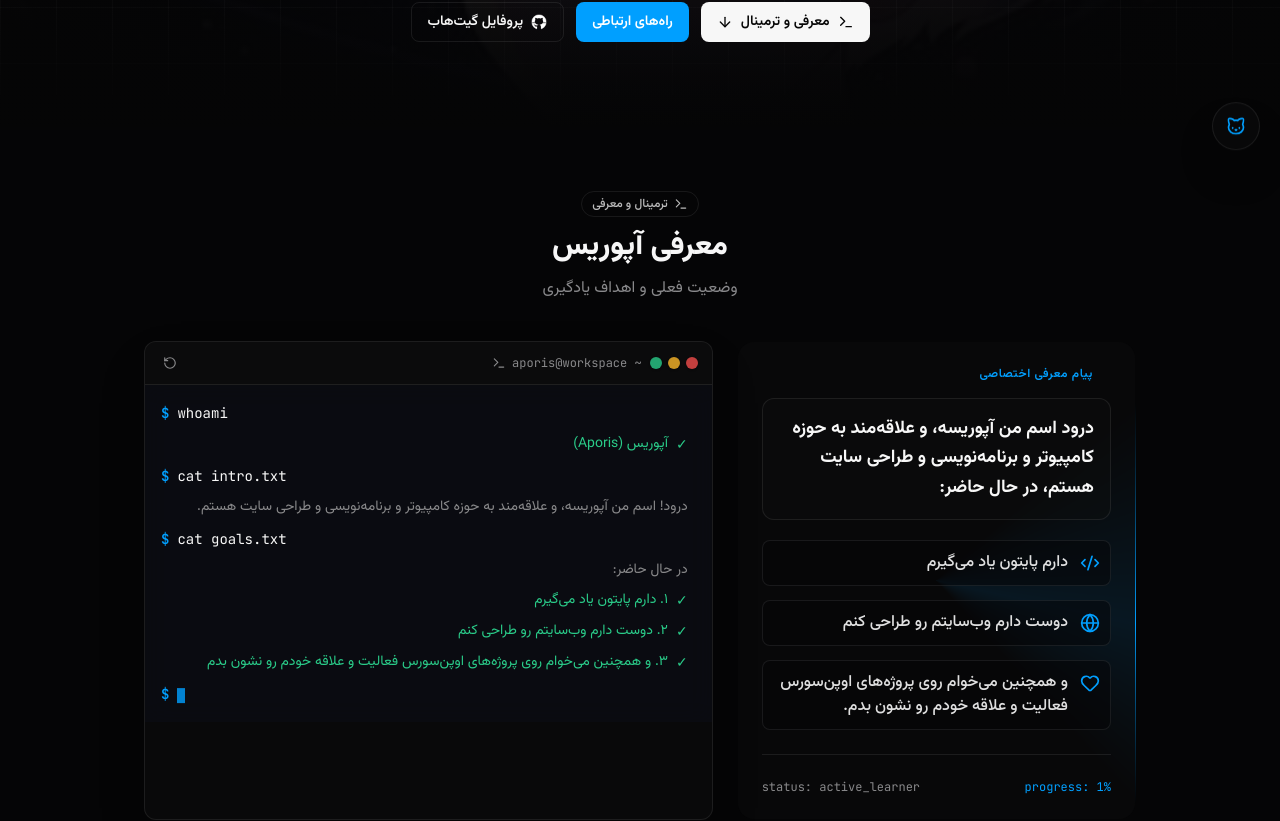
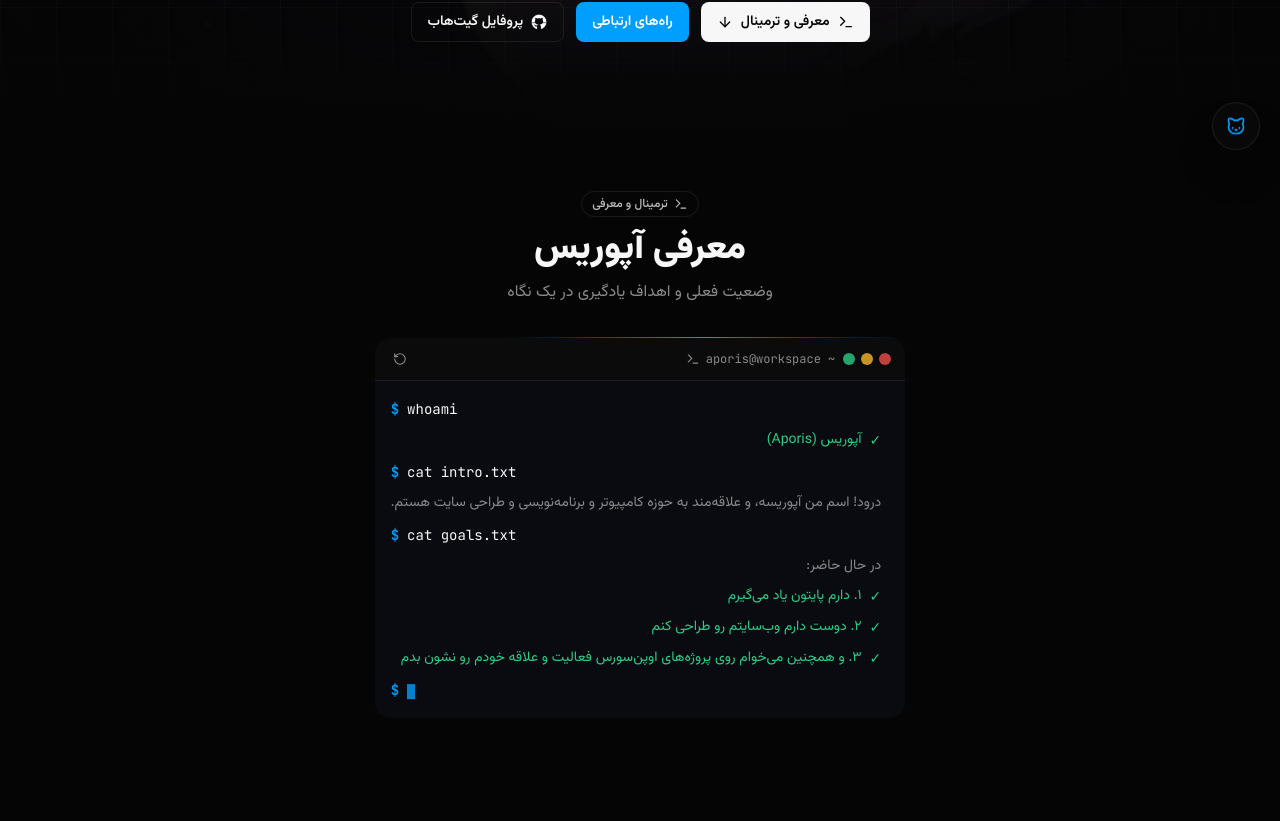
Before and after one commit to Aporis3674/Aporis3674.github.io, a React (Vite) app: page / in a window 1280 px wide. Shown: the part 618-1439 px from the top of the page. Built offline with nearby package versions, Linux system fonts and the light colour scheme; no server answers.

Commit message:
refactor: حذف کارت تکراری معرفی و متمرکزسازی ترمینال در مرکز صفحه

```diff
--- a/src/components/sections/IntroTerminal.tsx
+++ b/src/components/sections/IntroTerminal.tsx
@@ -2,8 +2,7 @@ import * as React from "react";
 import { Terminal, type TerminalLine } from "@/components/animations/terminal";
 import { Badge } from "@/components/ui/badge";
 import { BorderBeam } from "@/components/animations/border-beam";
-import { BlurText } from "@/components/animations/blur-text";
-import { Terminal as TerminalIcon, Sparkles, Code2, Globe, Heart } from "lucide-react";
+import { Terminal as TerminalIcon } from "lucide-react";
 
 export function IntroTerminal() {
   const terminalLines: TerminalLine[] = [
@@ -34,78 +33,30 @@ export function IntroTerminal() {
   ];
 
   return (
-    <section id="intro" className="py-16 px-4 max-w-5xl mx-auto">
-      <div className="flex flex-col items-center text-center mb-10">
+    <section id="intro" className="py-16 px-4 max-w-4xl mx-auto">
+      <div className="flex flex-col items-center text-center mb-8">
         <Badge variant="outline" className="mb-3 text-brand border-brand/30 gap-1.5">
           <TerminalIcon className="size-3.5" />
           <span>ترمینال و معرفی</span>
         </Badge>
-        <h2 className="text-2xl sm:text-3xl font-extrabold text-foreground mb-3">
+        <h2 className="text-2xl sm:text-4xl font-black text-foreground mb-3">
           معرفی آپوریس
         </h2>
         <p className="text-sm sm:text-base text-muted-foreground max-w-xl">
-          وضعیت فعلی و اهداف یادگیری
+          وضعیت فعلی و اهداف یادگیری در یک نگاه
         </p>
       </div>
 
-      <div className="grid grid-cols-1 lg:grid-cols-12 gap-6 items-stretch">
-        {/* سمت راست: کارت پیام معرفی اختصاصی */}
-        <div className="lg:col-span-5 flex flex-col">
-          <BorderBeam
-            duration={5}
-            color="var(--brand)"
-            containerClassName="h-full"
-            className="p-6 flex flex-col justify-between h-full bg-card/90"
-          >
-            <div>
-              <div className="flex items-center gap-2 mb-4">
-                <span className="size-2.5 rounded-full bg-brand animate-ping inline-block" />
-                <span className="text-xs font-semibold text-brand tracking-wider">
-                  پیام معرفی اختصاصی
-                </span>
-              </div>
-
-              <div className="p-4 rounded-xl bg-muted/40 border border-border/80 mb-5">
-                <p className="text-base sm:text-lg font-bold text-foreground leading-relaxed">
-                  <BlurText
-                    text="درود اسم من آپوریسه، و علاقه‌مند به حوزه کامپیوتر و برنامه‌نویسی و طراحی سایت هستم، در حال حاضر:"
-                    delay={60}
-                  />
-                </p>
-              </div>
-
-              <div className="space-y-3.5 text-sm sm:text-base text-foreground/90 font-medium">
-                <div className="flex items-start gap-3 p-2.5 rounded-lg bg-background/50 border border-border/40">
-                  <Code2 className="size-5 text-brand shrink-0 mt-0.5" />
-                  <span>دارم پایتون یاد می‌گیرم</span>
-                </div>
-                <div className="flex items-start gap-3 p-2.5 rounded-lg bg-background/50 border border-border/40">
-                  <Globe className="size-5 text-brand shrink-0 mt-0.5" />
-                  <span>دوست دارم وب‌سایتم رو طراحی کنم</span>
-                </div>
-                <div className="flex items-start gap-3 p-2.5 rounded-lg bg-background/50 border border-border/40">
-                  <Heart className="size-5 text-brand shrink-0 mt-0.5" />
-                  <span>و همچنین می‌خوام روی پروژه‌های اوپن‌سورس فعالیت و علاقه خودم رو نشون بدم.</span>
-                </div>
-              </div>
-            </div>
-
-            <div className="pt-6 border-t border-border/60 mt-6 flex items-center justify-between text-xs text-muted-foreground font-mono" dir="ltr">
-              <span>status: active_learner</span>
-              <span className="text-brand">progress: 1%</span>
-            </div>
-          </BorderBeam>
-        </div>
-
-        {/* سمت چپ: ترمینال */}
-        <div className="lg:col-span-7 flex flex-col">
+      {/* ترمینال مرکزی و متمرکز */}
+      <div className="w-full max-w-2xl mx-auto">
+        <BorderBeam duration={6} color="var(--brand)" className="overflow-hidden bg-card/95 rounded-2xl">
           <Terminal
             lines={terminalLines}
             speed={28}
             title="aporis@workspace ~"
-            className="h-full"
+            className="w-full border-0 shadow-none"
           />
-        </div>
+        </BorderBeam>
       </div>
     </section>
   );
```
